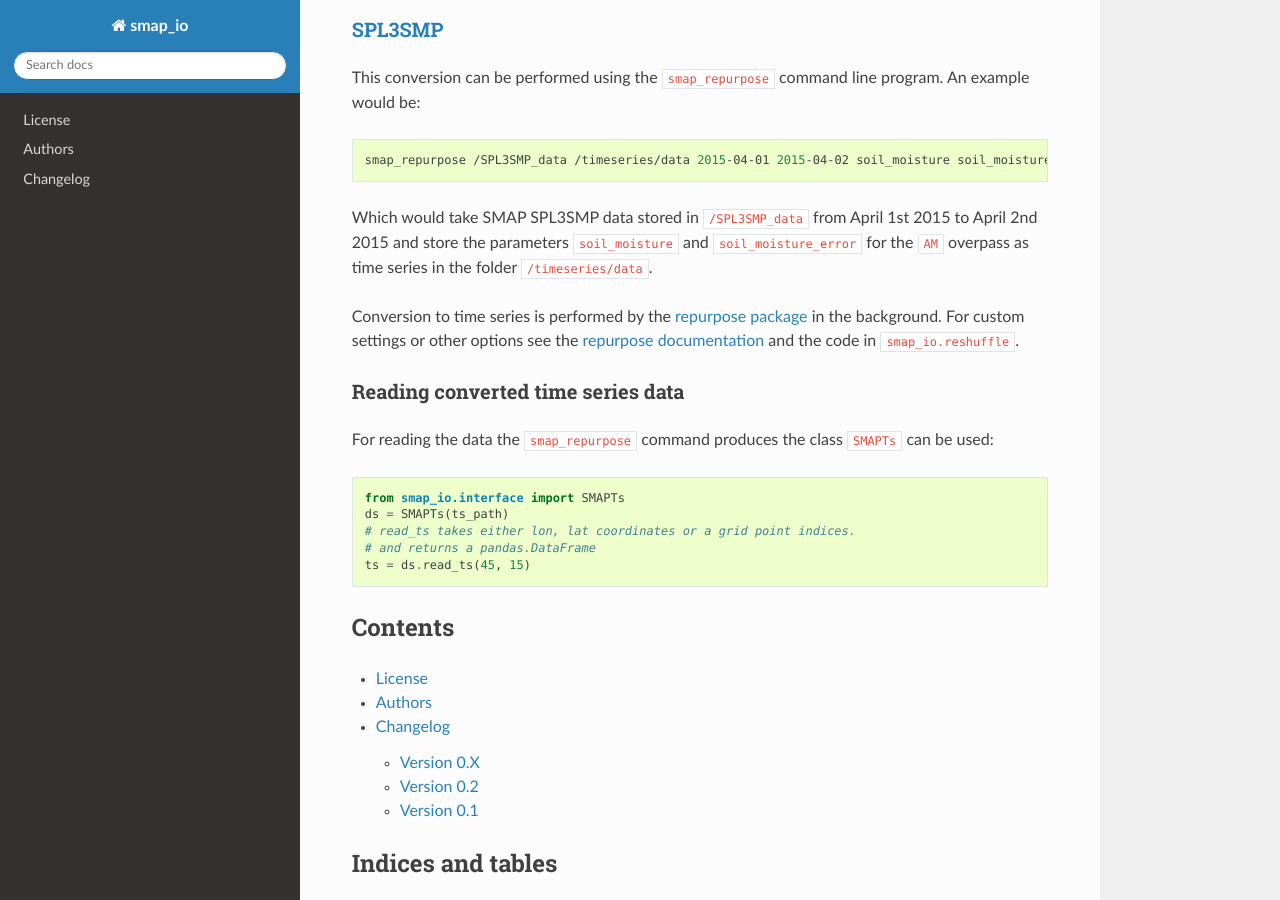
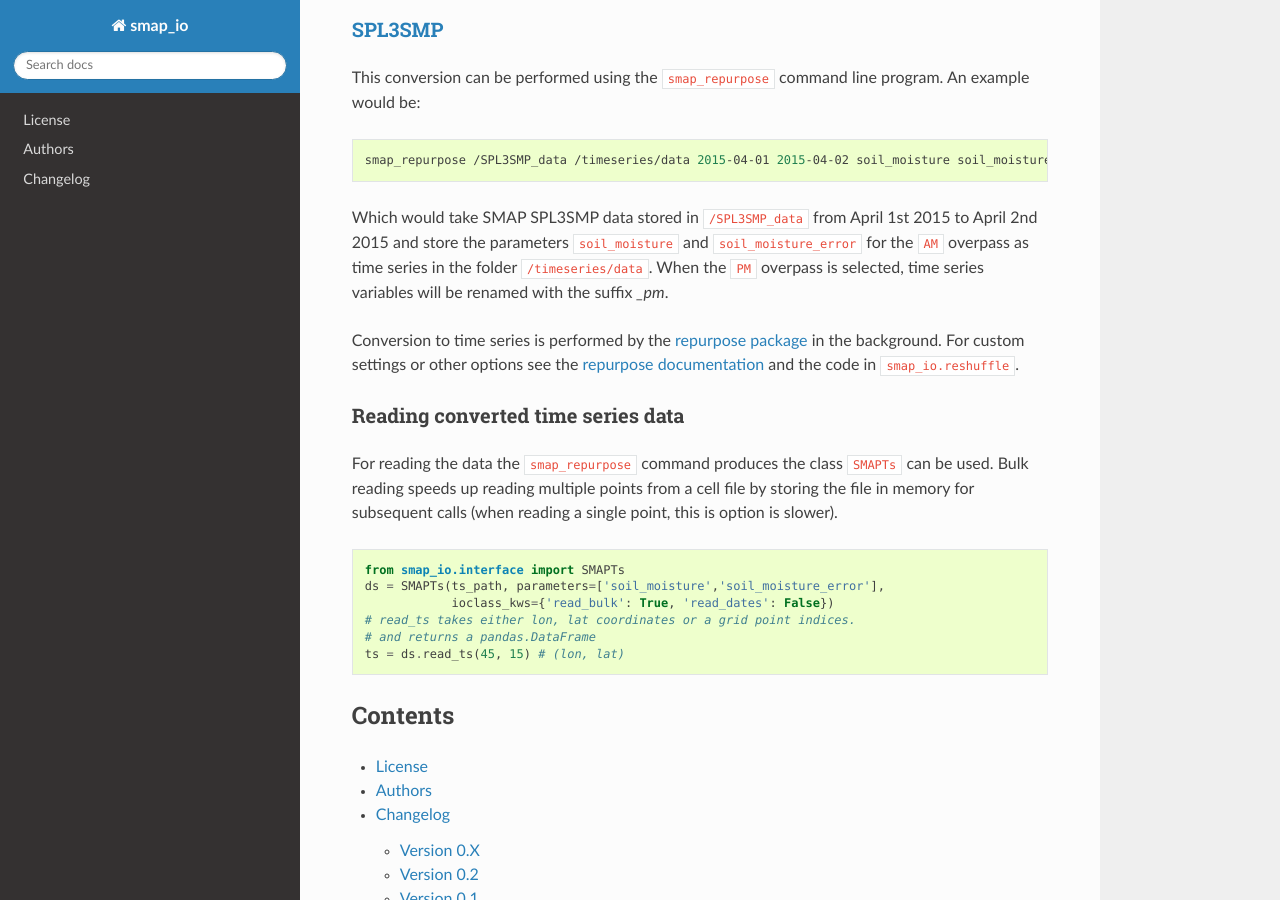
Before and after one commit to TUW-GEO/smap_io, a Sphinx documentation site: the page built from docs/index.rst, in a window 1280 px wide and 900 px high, scrolled down 3300 px. Built offline with Sphinx 7.4.7 and the Read the Docs theme 2.0.0, drawn with Linux system fonts in a browser that asks for light colours; formulas are drawn with MathJax 3; pages that are not in the unit, such as notebooks, are missing from menus; the version number could not be read and is left out.

Commit message:
Update docs for new TS reader

```diff
--- a/README.rst
+++ b/README.rst
@@ -42,7 +42,7 @@ commands:
 
 .. code-block:: shell
 
-  conda create -q -n smap_io -c conda-forge numpy h5py pyproj netcdf4 pyresample scipy pandas matplotlib
+  conda create -q -n smap_io -c conda-forge numpy h5py pyproj netcdf4==1.2.2 pyresample scipy pandas matplotlib
   source activate smap_io
   pip install smap_io
 
--- a/docs/index.rst
+++ b/docs/index.rst
@@ -89,7 +89,8 @@ program. An example would be:
 Which would take SMAP SPL3SMP data stored in ``/SPL3SMP_data`` from April 1st
 2015 to April 2nd 2015 and store the parameters ``soil_moisture`` and
 ``soil_moisture_error`` for the ``AM`` overpass as time series in the
-folder ``/timeseries/data``.
+folder ``/timeseries/data``. When the ``PM`` overpass is selected, time series variables
+will be renamed with the suffix *_pm*.
 
 Conversion to time series is performed by the `repurpose package
 <https://github.com/TUW-GEO/repurpose>`_ in the background. For custom settings
@@ -101,15 +102,18 @@ Reading converted time series data
 ----------------------------------
 
 For reading the data the ``smap_repurpose`` command produces the class
-``SMAPTs`` can be used:
+``SMAPTs`` can be used. Bulk reading speeds up reading multiple points from
+a cell file by storing the file in memory for subsequent calls (when reading a single point,
+this is option is slower).
 
 .. code-block:: python
 
     from smap_io.interface import SMAPTs
-    ds = SMAPTs(ts_path)
+    ds = SMAPTs(ts_path, parameters=['soil_moisture','soil_moisture_error'],
+                ioclass_kws={'read_bulk': True, 'read_dates': False})
     # read_ts takes either lon, lat coordinates or a grid point indices.
     # and returns a pandas.DataFrame
-    ts = ds.read_ts(45, 15)
+    ts = ds.read_ts(45, 15) # (lon, lat)
 
 
 Contents
```
